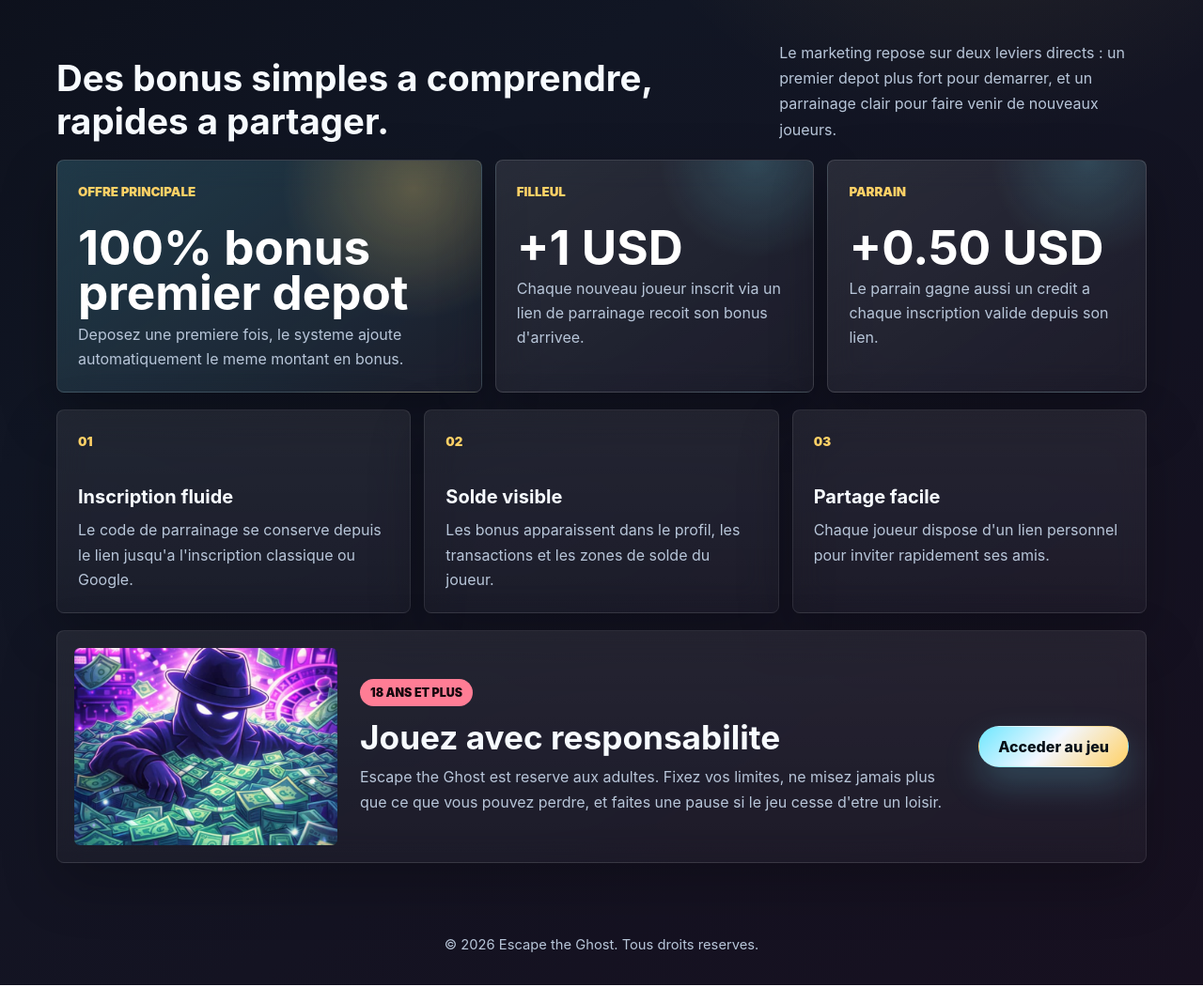
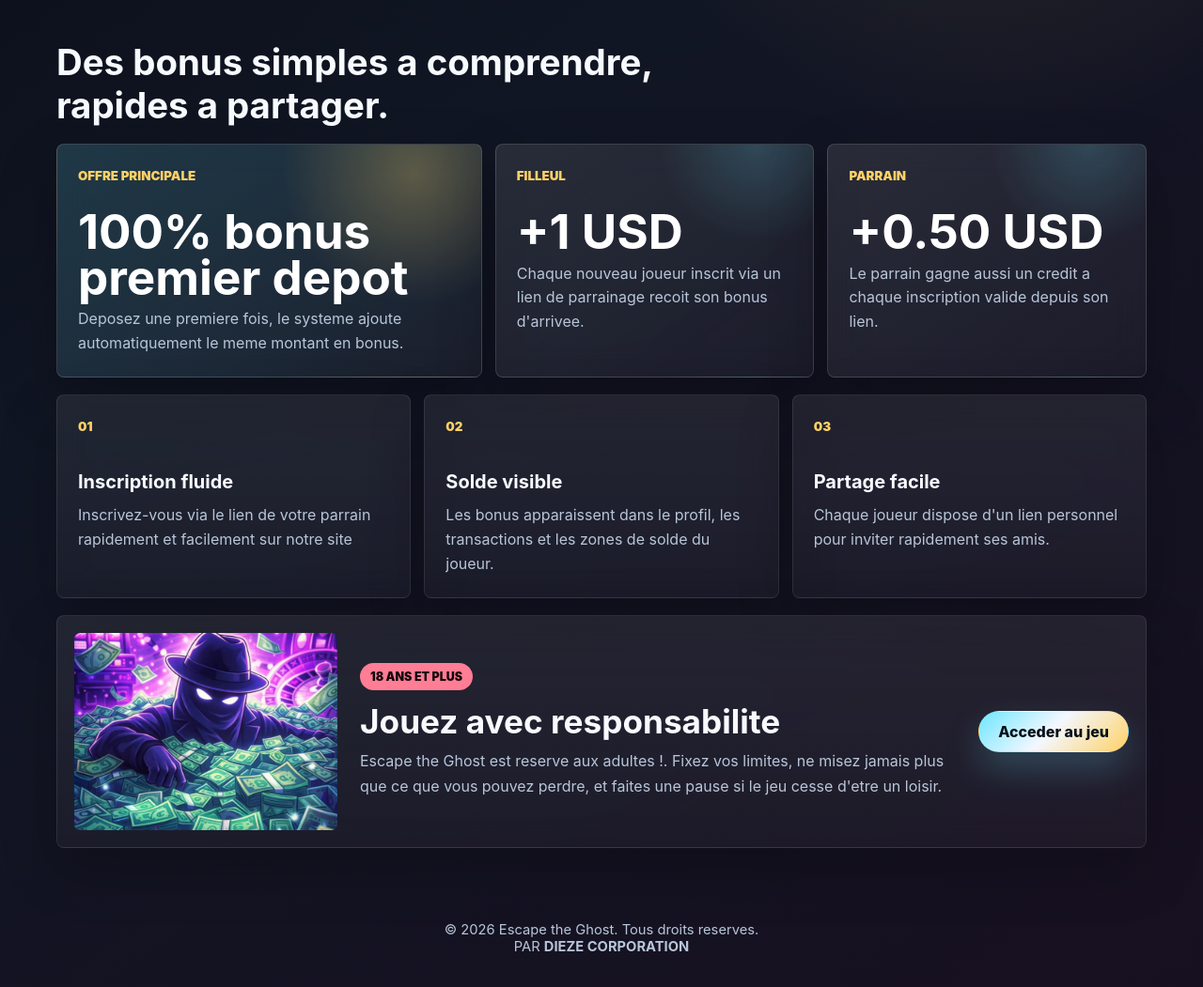
Before and after one commit to Sylva-bts/EGfront, a website: page public/index.html in a window 1280 px wide. Shown: the part 1060-2111 px from the top of the page at 94% size. Drawn offline with Linux system fonts and the light colour scheme.

Commit message:
legère correction

```diff
--- a/public/index.html
+++ b/public/index.html
@@ -645,8 +645,8 @@
          <div class="section-head">
             <h3>Des bonus simples a comprendre, rapides a partager.</h3>
             <p>
-               Le marketing repose sur deux leviers directs : un premier depot plus fort pour demarrer,
-               et un parrainage clair pour faire venir de nouveaux joueurs.
+              <!--- Le marketing repose sur deux leviers directs : un premier depot plus fort pour demarrer,
+               et un parrainage clair pour faire venir de nouveaux joueurs.--->
             </p>
          </div>
 
@@ -672,7 +672,7 @@
             <article class="feature">
                <small>01</small>
                <h4>Inscription fluide</h4>
-               <p>Le code de parrainage se conserve depuis le lien jusqu'a l'inscription classique ou Google.</p>
+               <p>Inscrivez-vous via le lien de votre parrain rapidement et facilement sur notre site</p>
             </article>
             <article class="feature">
                <small>02</small>
@@ -692,7 +692,7 @@
                <div class="warning">18 ans et plus</div>
                <h3>Jouez avec responsabilite</h3>
                <p>
-                  Escape the Ghost est reserve aux adultes. Fixez vos limites, ne misez jamais plus que ce que
+                  Escape the Ghost est reserve aux adultes !. Fixez vos limites, ne misez jamais plus que ce que
                   vous pouvez perdre, et faites une pause si le jeu cesse d'etre un loisir.
                </p>
             </div>
@@ -703,6 +703,7 @@
 
    <footer>
       <p>&copy; 2026 Escape the Ghost. Tous droits reserves.</p>
+      <P>PAR <strong>DIEZE CORPORATION </strong></P>
    </footer>
 
    <script>
```
